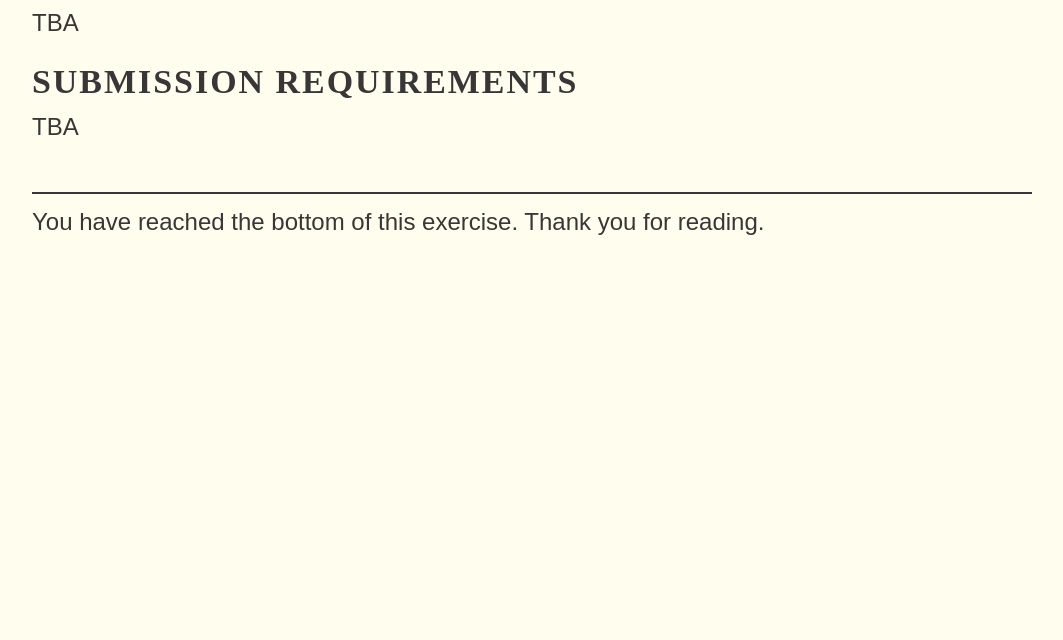
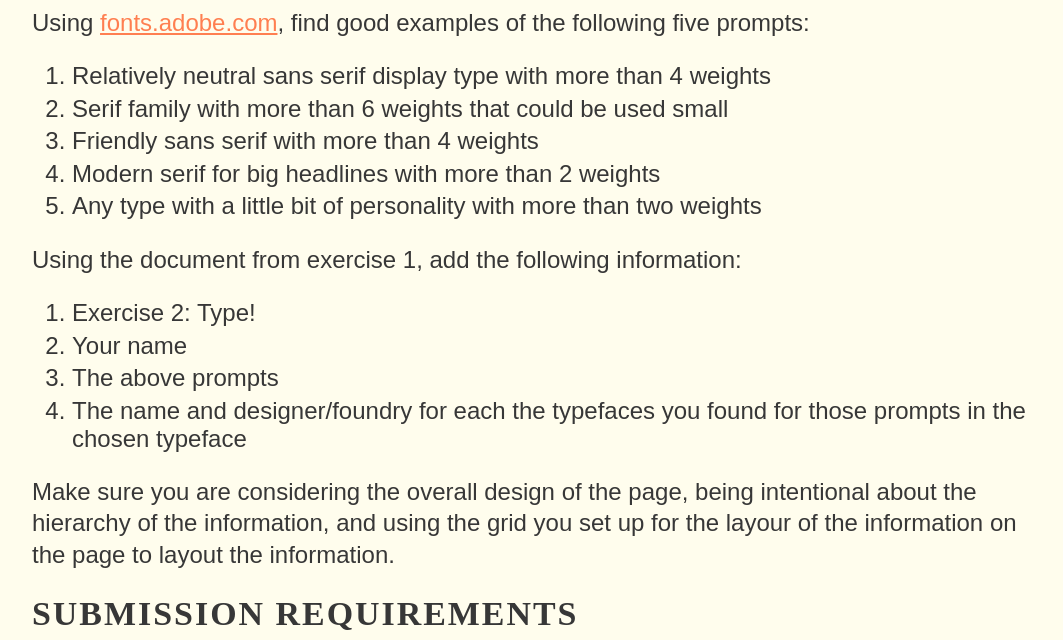
Before and after one commit to gmu-gd/publication26-spring, a plain HTML site: page exercises/e2/index.html in a window 1280 px wide. Shown: the part 664-1304 px from the top of the page, without its empty margins (108-1171 px from the left). Before the commit the page ends 951 px from the top, so only its background shows below. Drawn offline with nearby package versions, Linux system fonts and the light colour scheme; a web font is replaced by a local one.

Commit message:
Update index.html

```diff
--- a/exercises/e2/index.html
+++ b/exercises/e2/index.html
@@ -29,9 +29,24 @@
     <section id="exercise">
       <h2>Exercise 2: Type!</h2>
       <h3>Details</h3>
-      <p>TBA</p>
+      <p>Using <a href="https://fonts.adobe.com">fonts.adobe.com</a>, find good examples of the following five prompts:</p>
+      <ol class="numbers">
+        <li>Relatively neutral sans serif display type with more than 4 weights</li>
+        <li>Serif family with more than 6 weights that could be used small</li>
+        <li>Friendly sans serif with more than 4 weights</li>
+        <li>Modern serif for big headlines with more than 2 weights</li>
+        <li>Any type with a little bit of personality with more than two weights</li>
+      </ol>
+      <p>Using the document from exercise 1, add the following information:</p>
+      <ol class="numbers">
+        <li>Exercise 2: Type!</li>
+        <li>Your name</li>
+        <li>The above prompts</li>
+        <li>The name and designer/foundry for each the typefaces you found for those prompts in the chosen typeface</li>
+      </ol>
+      <p>Make sure you are considering the overall design of the page, being intentional about the hierarchy of the information, and using the grid you set up for the layour of the information on the page to layout the information.</p>
       <h3>Submission Requirements</h3>
-      <p>TBA</p>
+      <p>Print your single page centered on a letter sized sheet of paper with the guides visible, with crop marks, and using the document's bleed settings in color or black and white. Also save your single page as a PDF with the guides visible and with crop marks and using the document's bleed settings. Submit that PDF on Canvas. Bring the printed version to class next week.</p>
     </section>
     <footer>
       <hr>
```
